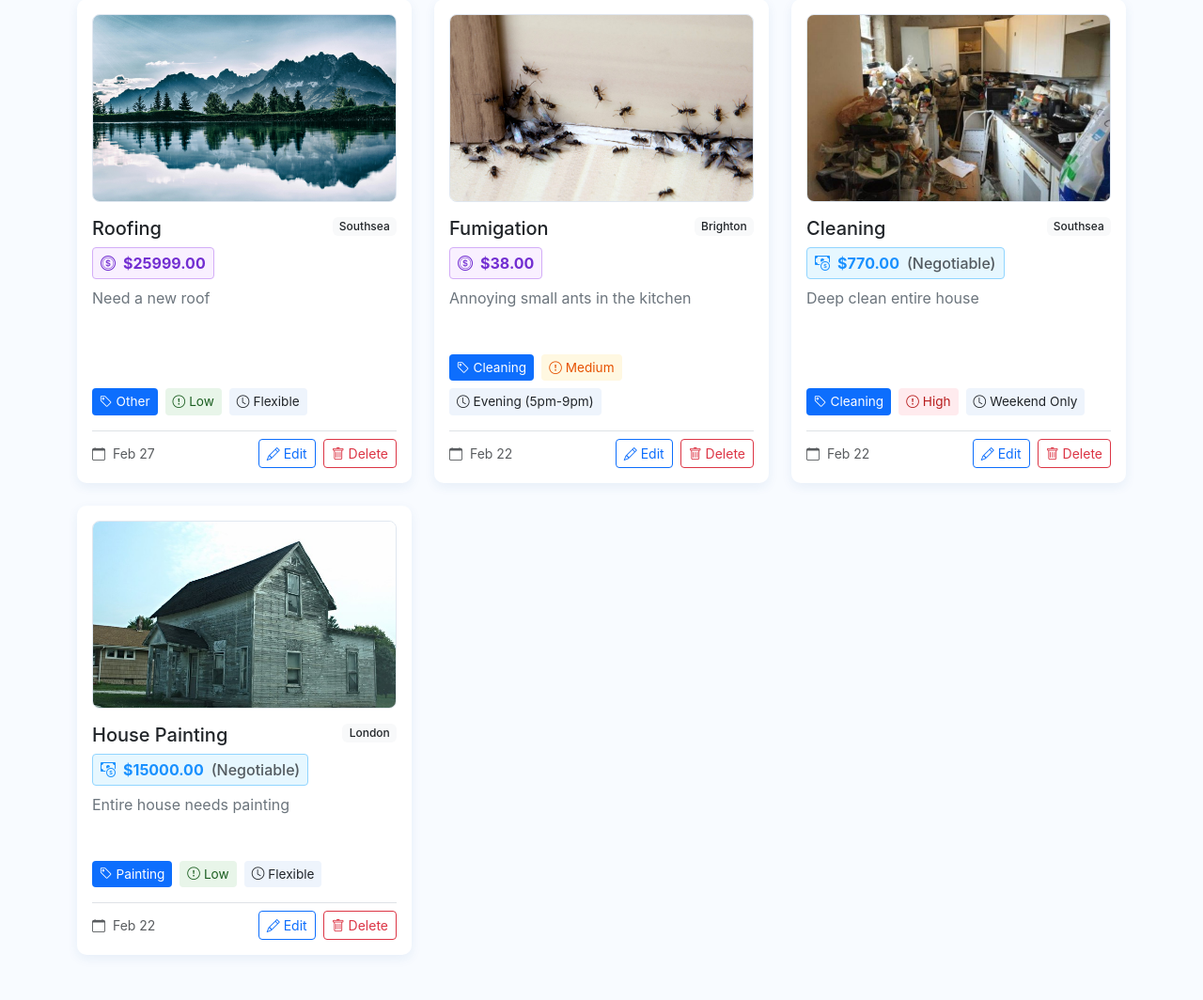
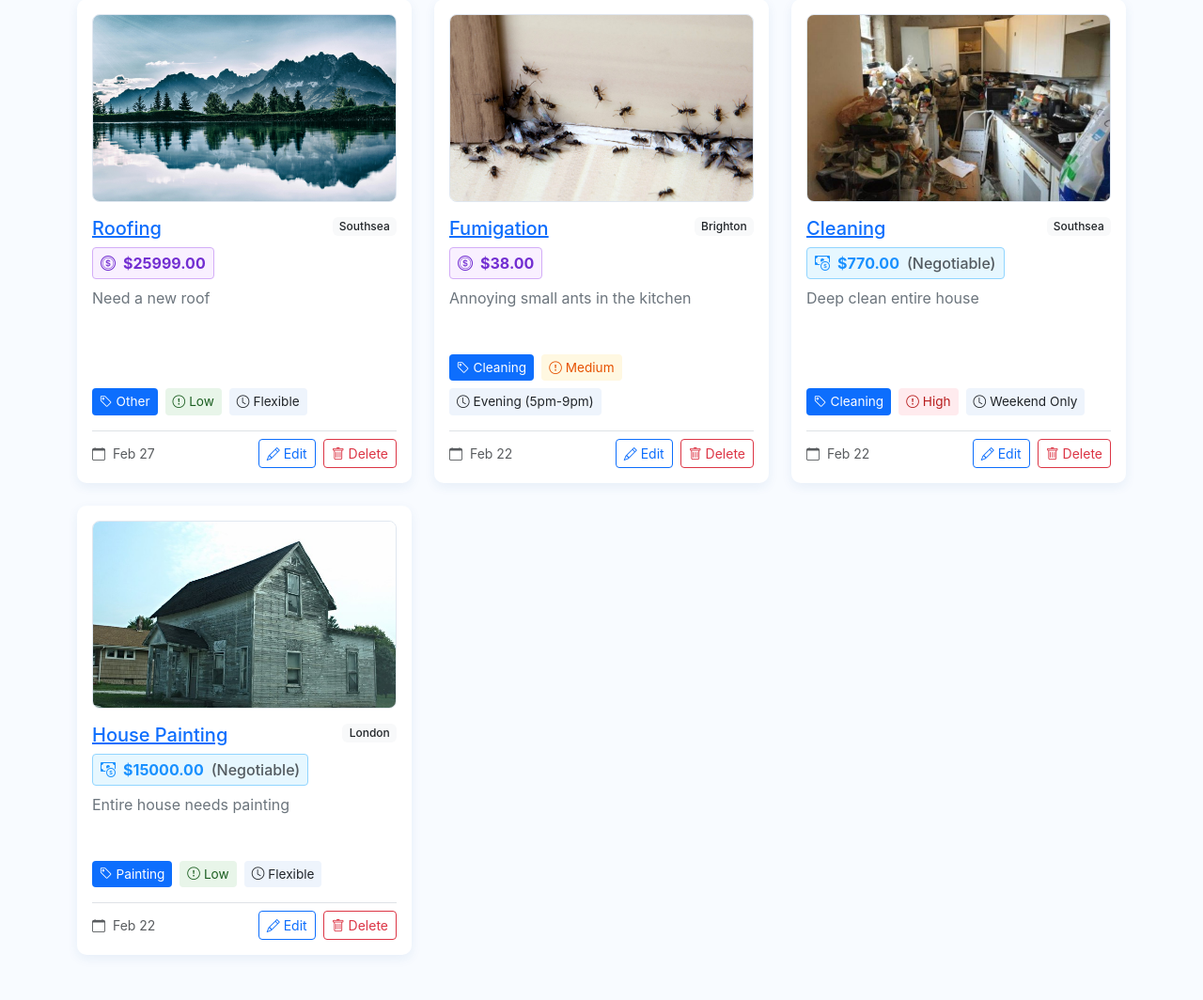
Before and after one commit to SETaP-Group-1E/FIXIFYapp, a Flask app: page / in a window 1280 px wide. Shown: the part 429-1493 px from the top of the page at 94% size. Run offline with Flask 3, Linux system fonts and the light colour scheme; data comes from the database, SQL or seed files in the repository.

```diff
--- a/templates/index.html
+++ b/templates/index.html
@@ -168,7 +168,9 @@
                             {% endif %}
 
                             <div class="d-flex justify-content-between align-items-start mb-2">
-                                <h5 class="card-title mb-0 flex-grow-1">{{ job.title }}</h5>
+                                <a href="{{ url_for('view_job', job_id=job.id) }}" class="clickable-title">
+                                    <h5 class="card-title mb-0 flex-grow-1">{{ job.title }}</h5>
+                                </a>
                                 <span class="badge bg-light text-dark">{{ job.location }}</span>
                             </div>
 
@@ -231,4 +233,5 @@
         {% endif %}
     </div>
 </body>
+
 </html>
```
